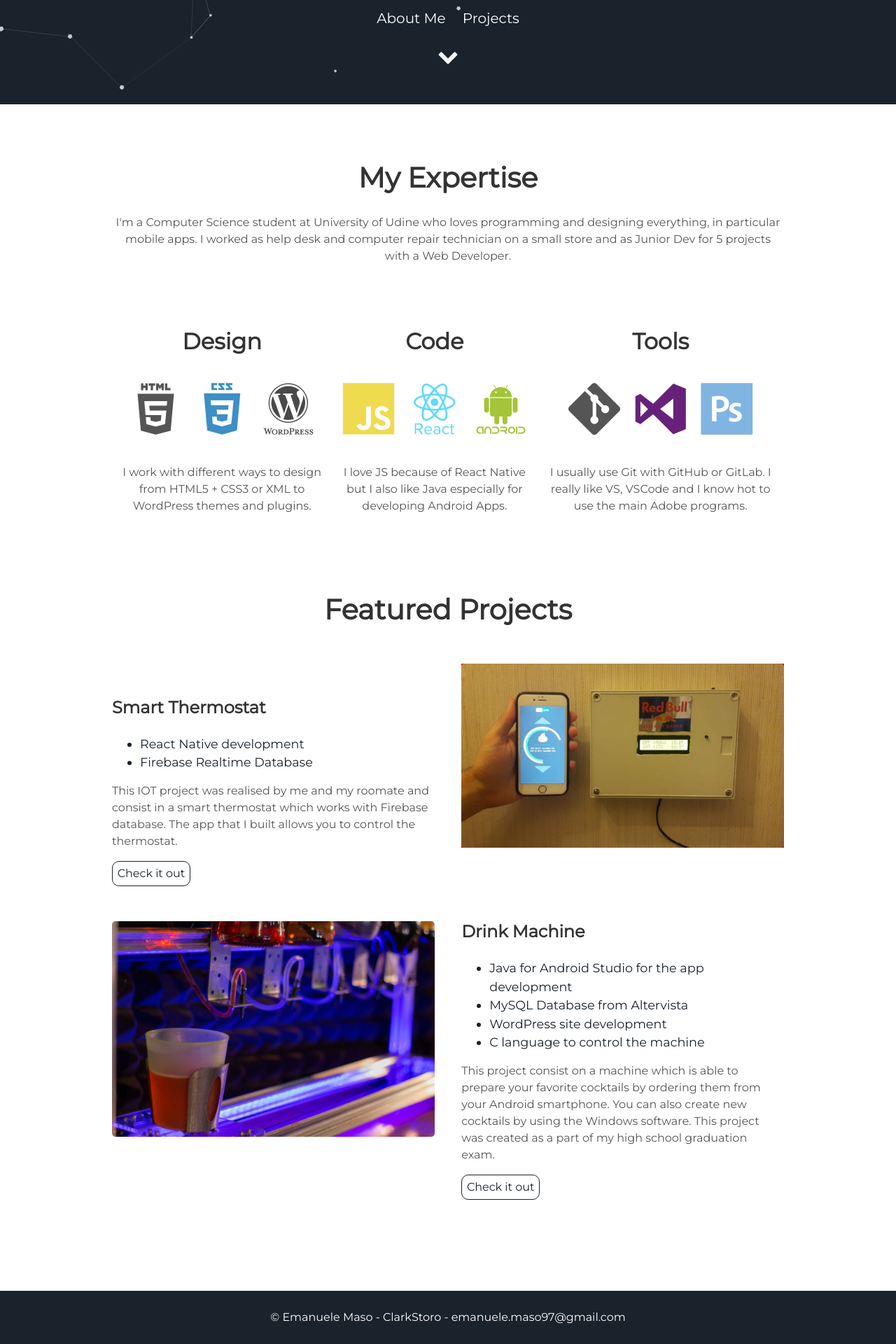
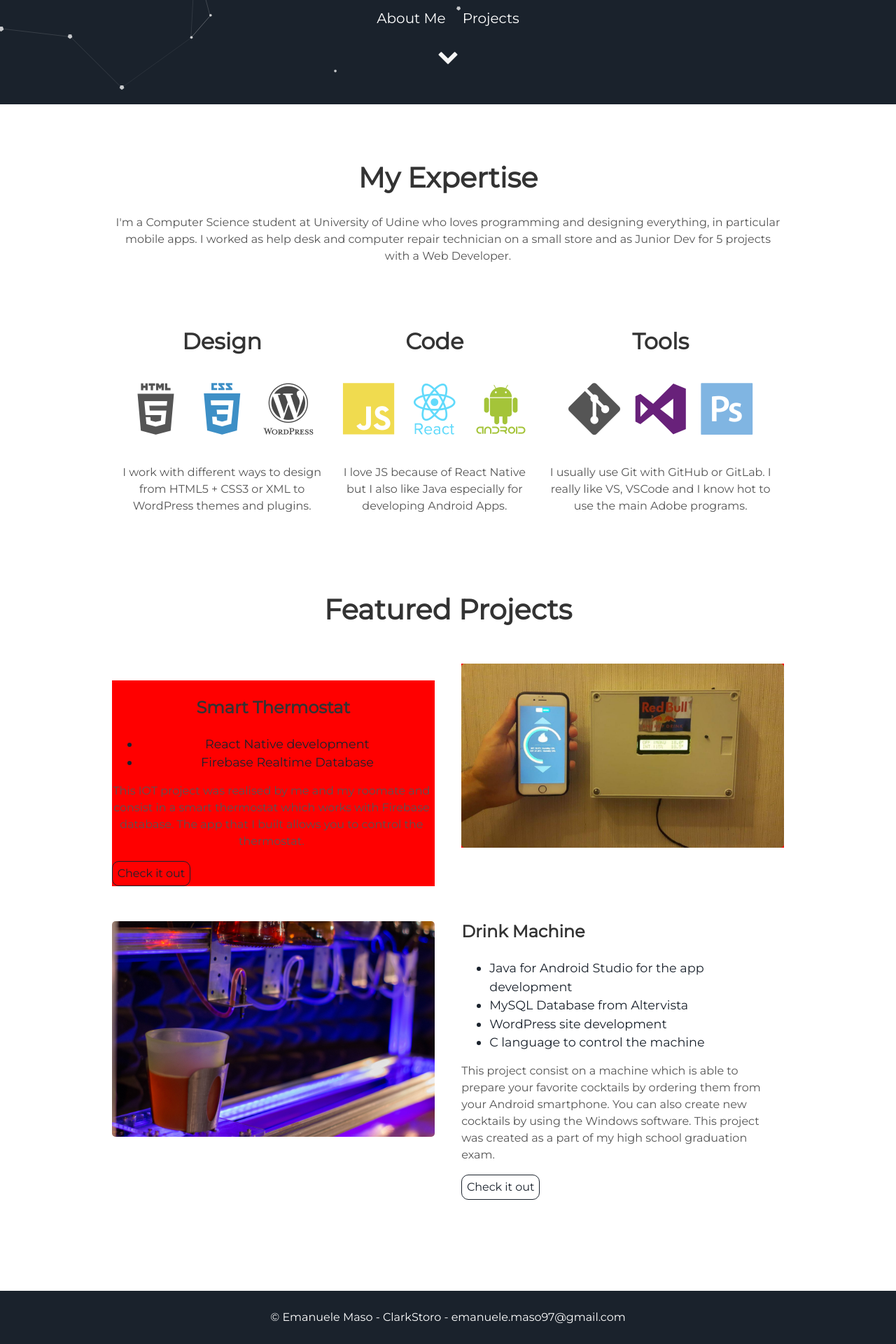
Before and after one commit to ClarkStoro/clarkstoro.github.io, a Jekyll site: the page built from index.html, in a window 1280 px wide. Shown: the part 751-2671 px from the top of the page at 70% size. Built offline with Jekyll 4.4.1, drawn with Linux system fonts in a browser that asks for light colours.

Commit message:
Update projects.html

```diff
--- a/_includes/projects.html
+++ b/_includes/projects.html
@@ -5,7 +5,7 @@
   <div class="images-right" style="margin 0 auto; text-align:center; background-color: #ff0000">
     <img alt="Smart Thermostat" src="{{ "/assets/img/SmartThermostat.jpg" | prepend: site.baseurl }}" />
   </div>
-  <div class="contents">
+  <div class="contents" style="margin 0 auto; text-align:center; background-color: #ff0000">
     <h3> Smart Thermostat </h3>
     <ul>
       <li> React Native development</li>
```
